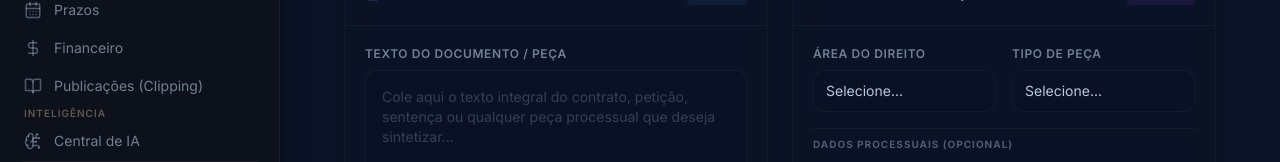
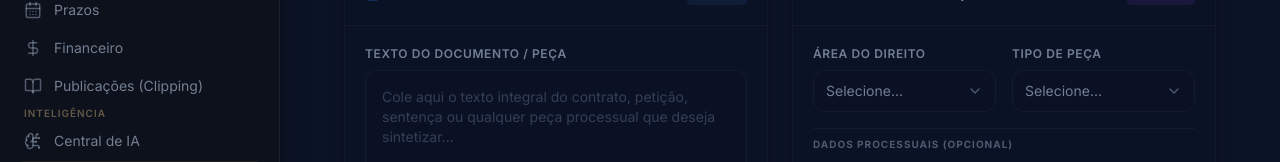
Before and after one commit to juan587842/adv, a Next.js app: page /dashboard/intelligence/tools in a window 1280 px wide. Shown: the part 232-394 px from the top of the page. Built offline with nearby package versions, Linux system fonts and the light colour scheme.

Commit message:
feat(ui): cria componente CustomSelect elegante para substituir os modais nativos

```diff
--- a/src/app/dashboard/intelligence/tools/page.tsx
+++ b/src/app/dashboard/intelligence/tools/page.tsx
@@ -12,6 +12,7 @@ import { useTenantId } from "@/hooks/useTenantId";
 import { createClient } from "@/utils/supabase/client";
 import { formatDateBR } from "@/utils/dateFormat";
 import { maskPII } from "@/utils/lgpdMask";
+import { CustomSelect } from "@/components/CustomSelect";
 
 const legalAreas = ["Trabalhista", "Consumidor", "Família", "Criminal", "Empresarial", "Imobiliário", "Tributário", "Previdenciário"];
 const pieceTypes = ["Petição Inicial", "Contestação", "Recurso Ordinário", "Agravo de Instrumento", "Embargos de Declaração", "Mandado de Segurança", "Habeas Corpus", "Contrarrazões"];
@@ -317,25 +318,21 @@ export default function CognitiveToolsPage() {
                 <div className="grid grid-cols-2 gap-4">
                   <div>
                     <label className="block text-xs font-semibold text-secondary/60 uppercase tracking-wider mb-2">Área do Direito</label>
-                    <select
+                    <CustomSelect
+                      options={legalAreas.map(a => ({ value: a, label: a }))}
                       value={draftArea}
-                      onChange={e => setDraftArea(e.target.value)}
-                      className="w-full px-3 py-2.5 bg-background/50 rounded-xl text-sm text-secondary focus:outline-none focus:ring-1 focus:ring-purple-500/30 border border-primary/[0.05] appearance-none"
-                    >
-                      <option value="">Selecione...</option>
-                      {legalAreas.map(a => <option key={a} value={a}>{a}</option>)}
-                    </select>
+                      onChange={setDraftArea}
+                      placeholder="Selecione..."
+                    />
                   </div>
                   <div>
                     <label className="block text-xs font-semibold text-secondary/60 uppercase tracking-wider mb-2">Tipo de Peça</label>
-                    <select
+                    <CustomSelect
+                      options={pieceTypes.map(p => ({ value: p, label: p }))}
                       value={draftPiece}
-                      onChange={e => setDraftPiece(e.target.value)}
-                      className="w-full px-3 py-2.5 bg-background/50 rounded-xl text-sm text-secondary focus:outline-none focus:ring-1 focus:ring-purple-500/30 border border-primary/[0.05] appearance-none"
-                    >
-                      <option value="">Selecione...</option>
-                      {pieceTypes.map(p => <option key={p} value={p}>{p}</option>)}
-                    </select>
+                      onChange={setDraftPiece}
+                      placeholder="Selecione..."
+                    />
                   </div>
                 </div>
 
--- /dev/null
+++ b/src/components/CustomSelect.tsx
@@ -0,0 +1,83 @@
+"use client";
+
+import { useState, useRef, useEffect } from "react";
+import { ChevronDown, Check } from "lucide-react";
+
+interface Option {
+  value: string;
+  label: string;
+}
+
+interface CustomSelectProps {
+  options: Option[];
+  value: string;
+  onChange: (value: string) => void;
+  placeholder?: string;
+}
+
+export function CustomSelect({ options, value, onChange, placeholder = "Selecione..." }: CustomSelectProps) {
+  const [isOpen, setIsOpen] = useState(false);
+  const dropdownRef = useRef<HTMLDivElement>(null);
+
+  // Fecha o dropdown ao clicar fora
+  useEffect(() => {
+    function handleClickOutside(event: MouseEvent) {
+      if (dropdownRef.current && !dropdownRef.current.contains(event.target as Node)) {
+        setIsOpen(false);
+      }
+    }
+    document.addEventListener("mousedown", handleClickOutside);
+    return () => document.removeEventListener("mousedown", handleClickOutside);
+  }, []);
+
+  const selectedOption = options.find((opt) => opt.value === value);
+
+  return (
+    <div className="relative w-full" ref={dropdownRef}>
+      {/* Trigger */}
+      <button
+        type="button"
+        onClick={() => setIsOpen(!isOpen)}
+        className={`w-full flex items-center justify-between px-3 py-2.5 bg-background/50 rounded-xl text-sm border focus:outline-none transition-all duration-200
+          ${isOpen ? "border-purple-500/50 ring-1 ring-purple-500/30" : "border-primary/[0.05] hover:border-primary/20"}
+          ${!value ? "text-secondary/60" : "text-secondary"}
+        `}
+      >
+        <span className="truncate">{selectedOption ? selectedOption.label : placeholder}</span>
+        <ChevronDown
+          size={16}
+          className={`text-secondary/40 transition-transform duration-200 ${isOpen ? "rotate-180" : ""}`}
+        />
+      </button>
+
+      {/* Dropdown Menu */}
+      {isOpen && (
+        <div className="absolute z-50 w-full mt-1 bg-surface/95 backdrop-blur-xl border border-primary/10 rounded-xl shadow-[0_8px_30px_rgb(0,0,0,0.5)] overflow-hidden animate-in fade-in slide-in-from-top-2 duration-200">
+          <ul className="max-h-60 overflow-y-auto w-full py-1 custom-scrollbar">
+            {options.map((option) => (
+              <li key={option.value}>
+                <button
+                  type="button"
+                  onClick={() => {
+                    onChange(option.value);
+                    setIsOpen(false);
+                  }}
+                  className={`w-full w-full text-left px-3 py-2 text-sm flex items-center justify-between transition-colors
+                    ${
+                      value === option.value
+                        ? "bg-purple-500/10 text-purple-400 font-medium"
+                        : "text-secondary/80 hover:bg-background hover:text-secondary"
+                    }
+                  `}
+                >
+                  <span className="truncate">{option.label}</span>
+                  {value === option.value && <Check size={14} className="text-purple-400 flex-shrink-0 ml-2" />}
+                </button>
+              </li>
+            ))}
+          </ul>
+        </div>
+      )}
+    </div>
+  );
+}
```
